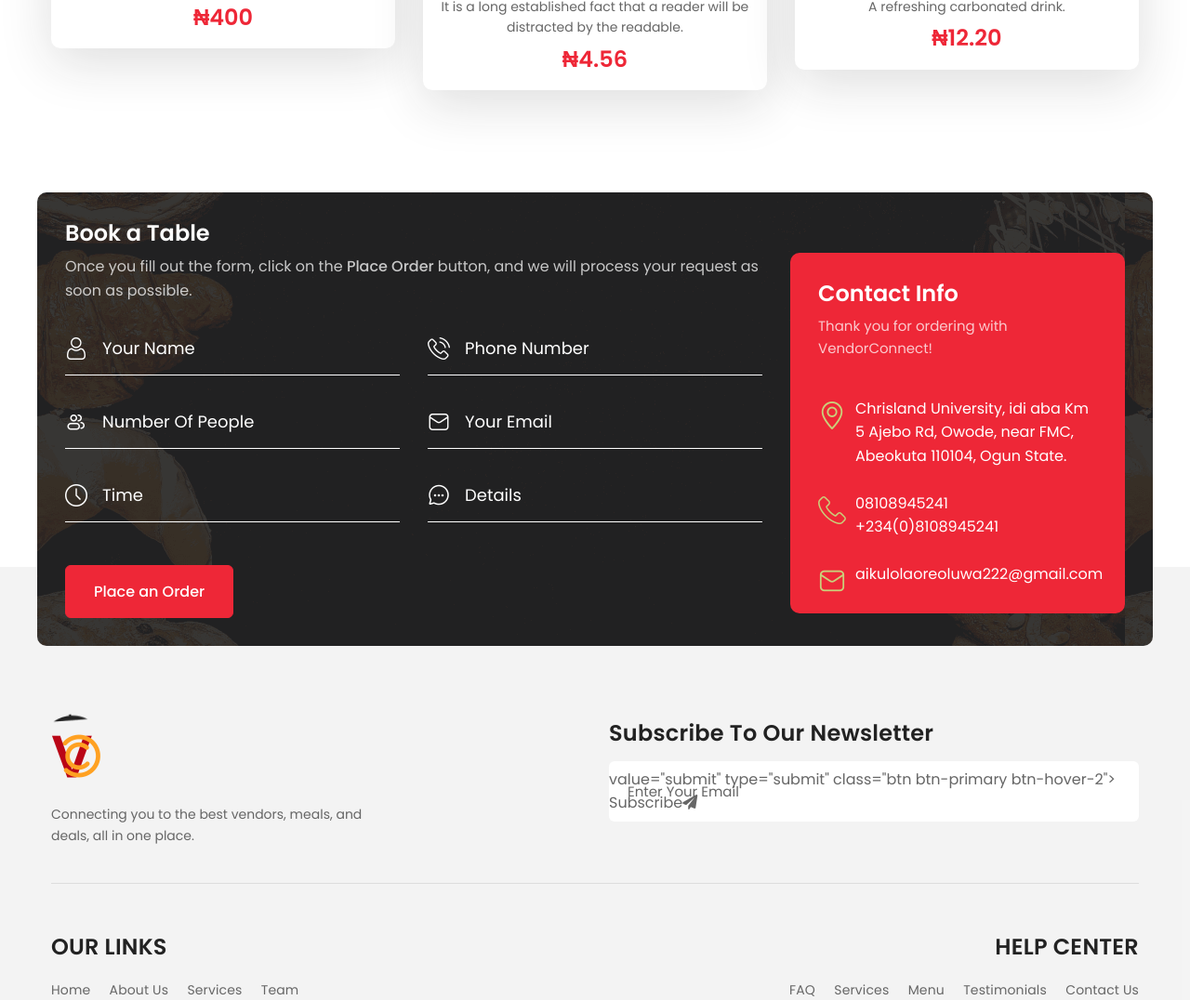
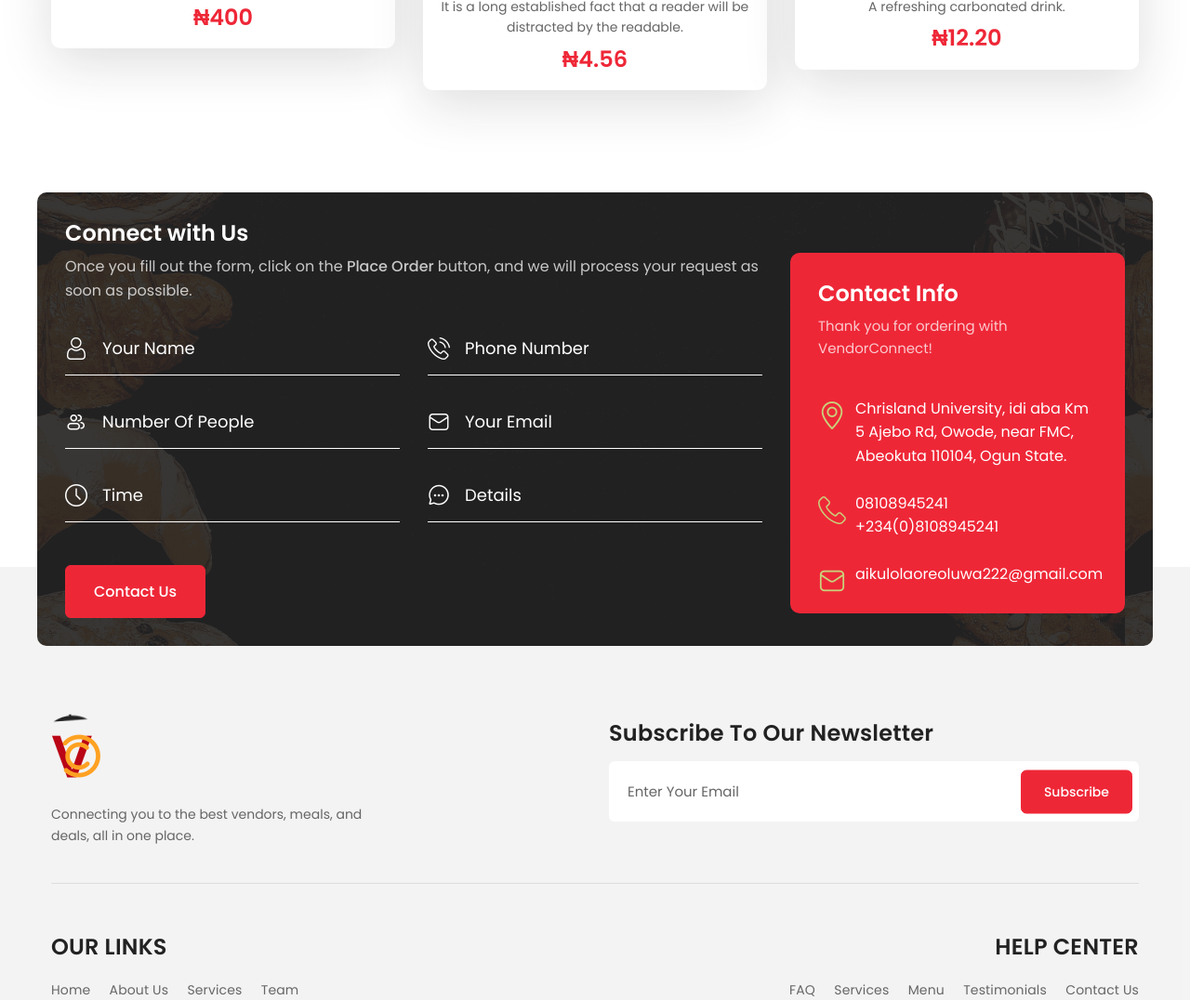
Before and after one commit to Orelo-Carterr/VendorConnect, a Django app: page / in a window 1280 px wide. Shown: the part 3712-4788 px from the top of the page at 93% size. Run offline with Django 5.2, Linux system fonts and the light colour scheme; some libraries are stand-ins or nearby versions; some web fonts are replaced.

Commit message:
re:Email orders

```diff
--- a/mainapp/templates/mainapp/contact-us.html
+++ b/mainapp/templates/mainapp/contact-us.html
@@ -128,7 +128,7 @@
 							</div>Message
 						</div>
 						<div class="col-12 text-center">
-							<button value="submit" type="submit" class="btn btn-primary btn-hover-1"><span>Sumbit </span></button>
+							<button value="submit" type="submit" class="btn btn-primary btn-hover-1"><span>Submit </span></button>
 						</div>
 					</div>
 				</form>
--- a/mainapp/templates/mainapp/index.html
+++ b/mainapp/templates/mainapp/index.html
@@ -375,13 +375,13 @@
                     <div class="row align-items-center">
                         <div class="col-lg-8 col-md-12 m-b30">
                             <div class="contact-head">
-                                <h4 class="title text-white wow fadeInUp" data-wow-delay="0.2s">Book a Table</h4>
+                                <h4 class="title text-white wow fadeInUp" data-wow-delay="0.2s">Connect with Us</h4>
                                 <p class="text-white opacity-75 wow fadeInUp" data-wow-delay="0.4s">Once you fill out the form, click on the <strong>Place Order </strong> button, and we will process your request as soon as possible.</p>
                             </div>
                             <form action="https://submit-form.com/fFSSAqd1o">
                                 <input type="hidden" name="_append" value="false" />
-                                <input type="hidden" name="_email.subject" value="You have a new message!" />
-					<input type="hidden" name="_email.template.title" value="My Custom Title" />
+                                <input type="hidden" name="_email.subject" value="You have a new connect!" />
+					<input type="hidden" name="_email.template.title" value="Connect with us" />
                     <input type="hidden" name="_redirect" value="https://vendor-connect.vercel.app/#contact" />
                                 <div class="row">
                                     <div class="col-lg-6 col-md-6 m-b30 m-xl-b50 wow fadeInUp" data-wow-delay="0.2s">
@@ -405,7 +405,7 @@
                                             <div class="input-group-prepand">
                                                 <i class="flaticon-two-people"></i>
                                             </div>
-                                            <select class="form-select default-select">
+                                            <select name="Group" class="form-select default-select">
                                                 <option>Number Of People</option>
                                                 <option>1</option>
                                                 <option>2</option>
@@ -441,12 +441,12 @@
                                             <div class="input-group-prepand">
                                                 <i class="flaticon-chat-bubble"></i>
                                             </div>
-                                            <input  type="text" class="form-control" placeholder="Details">
+                                            <input name="Details" type="text" class="form-control" placeholder="Details">
                                         </div>
                                     </div>
                                     <div class="col-lg-12 col-md-12 ">
                                         <button type="submit" class="btn btn-md btn-primary btn-hover-3 mt-3">
-                                            <span class="btn-text" data-text="Book a Table">Place an Order</span>
+                                            <span class="btn-text" data-text="Book a Table">Contact Us</span>
                                         </button>
                                     </div>
                                 </div>
--- a/templates/footer.html
+++ b/templates/footer.html
@@ -22,11 +22,12 @@
                                     <div class="input-group">
                                         <input name="NewsletterEmail" required="required" type="text" class="form-control border-0" placeholder="Enter Your Email">
                                         <div class="input-group-addon">
-                                            <button<input
+                                            <input
                                             type="hidden"
                                             name="_redirect"
                                             value="https://vendor-connect.vercel.app/#footer"
-                                          /> value="submit" type="submit" class="btn btn-primary btn-hover-2">
+                                          />
+                                            <button value="submit" type="submit" class="btn btn-primary btn-hover-2">
                                                 <span>Subscribe</span><i class="fa-solid fa-paper-plane"></i>
                                             </button>
                                         </div>
```
